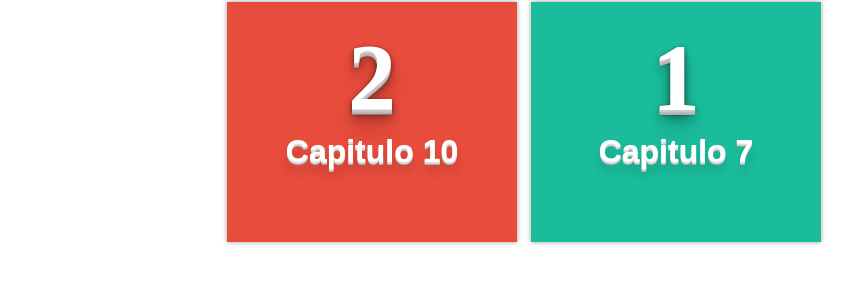
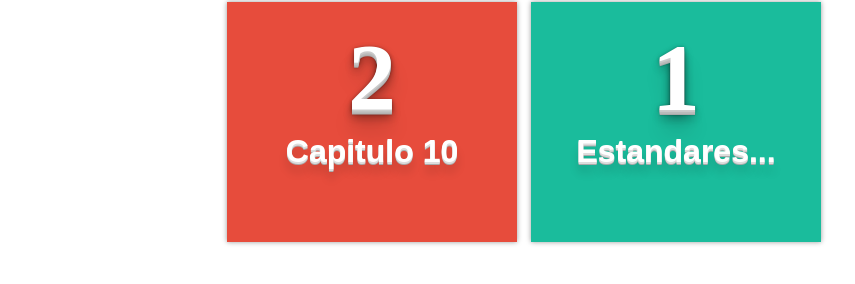
Before and after one commit to Alex7122/redes-slides, a Jekyll site: the page built from index.html, in a window 1280 px wide. Shown: the part 168-452 px from the top of the page, without its empty margins (116-971 px from the left). Built offline with Jekyll 4.4.1, drawn with Linux system fonts in a browser that asks for light colours.

Commit message:
Update 2016-07-05-demo.md

```diff
--- a/_posts/2016-07-05-demo.md
+++ b/_posts/2016-07-05-demo.md
@@ -1,5 +1,5 @@
 ---
-title: Capitulo 7
+title: Estandares de IEFF 802
 layout: post
 permalink: /Capitulo 7/
 ---
```
